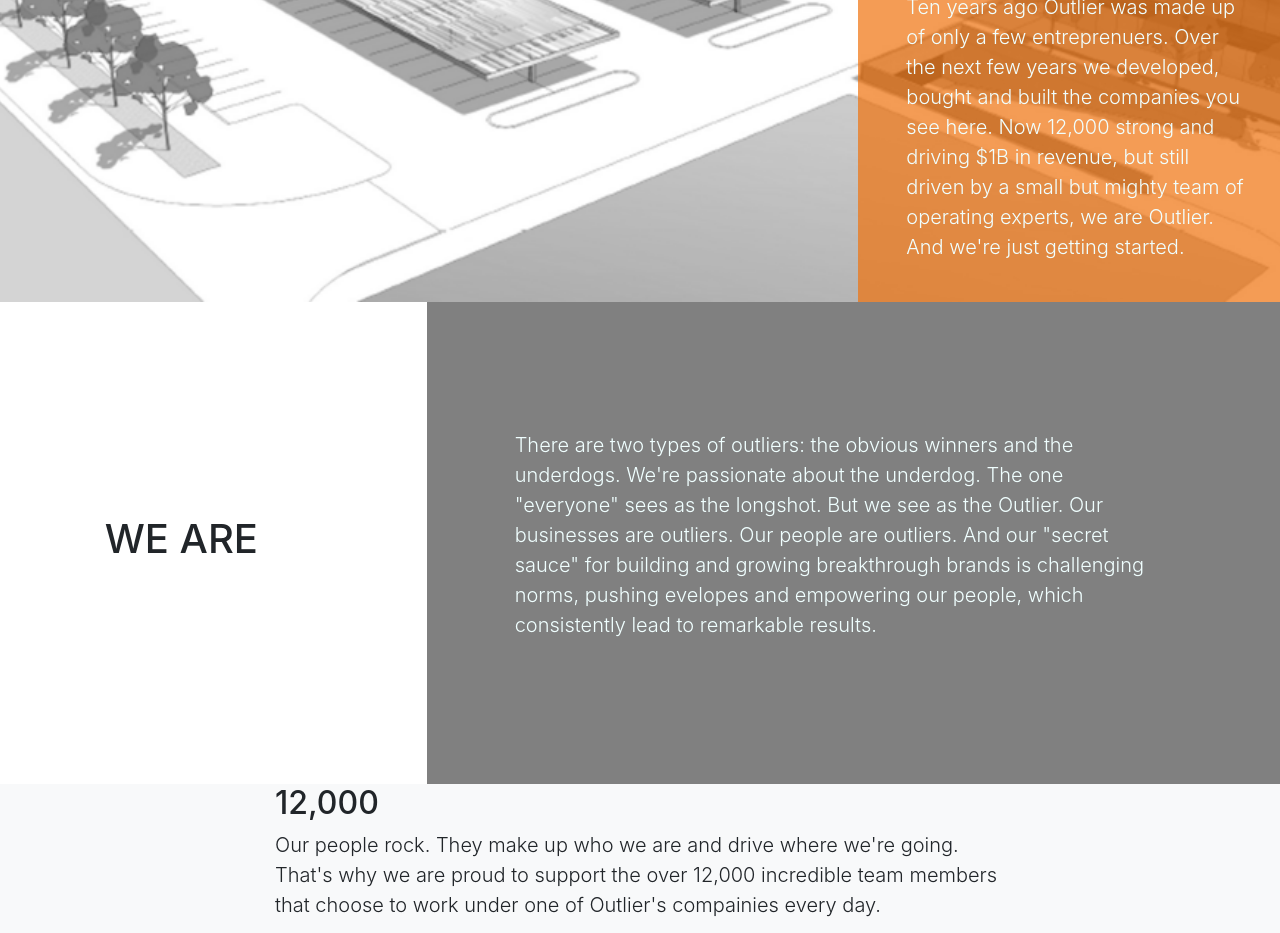
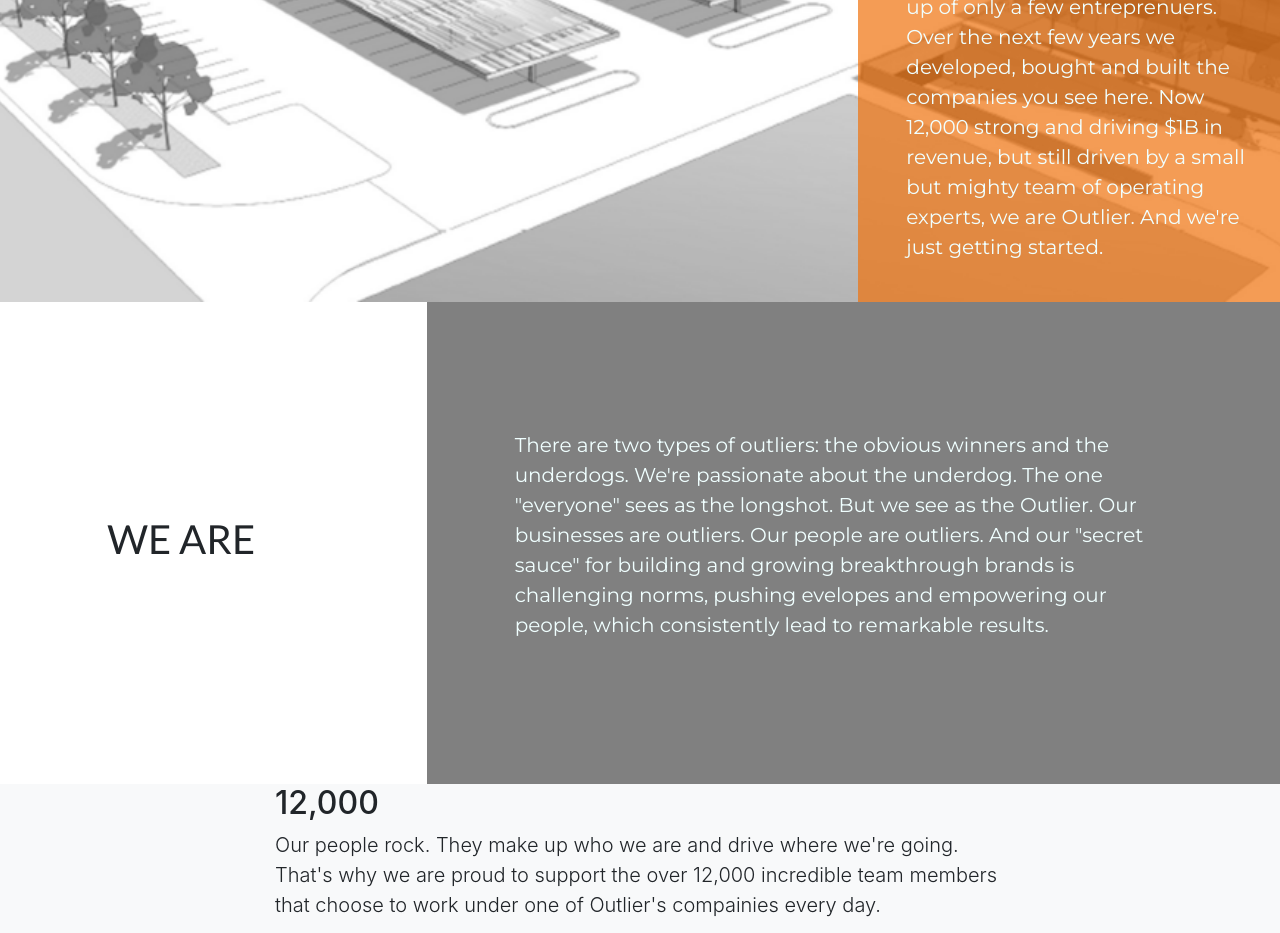
Before and after one commit to ddmartin3/outlier-one-page, a website with bundled scripts: page index.html in a window 1280 px wide. Shown: the part 498-1431 px from the top of the page. Built offline with nearby package versions, Linux system fonts and the light colour scheme.

Commit message:
removed failed attempt at timeline plugin added google fonts

```diff
--- a/css/style.css
+++ b/css/style.css
@@ -33,6 +33,7 @@
 
 #orange-box{
   background-color: rgba(240, 115, 13, 0.7);
+  font-family: 'Montserrat';
   color: azure;
   float:right;
 }
@@ -48,10 +49,12 @@
   padding-bottom: 4.5em;
   text-align: center;
   margin: auto;
+  font-family: 'Lato'
 }
 
 #about-text{
   background-color: gray;
+  font-family: 'Montserrat';
   color: azure;
   padding-left: 5.5em;
   padding-right: 8em;
--- a/index.html
+++ b/index.html
@@ -8,13 +8,16 @@
   <meta name="description" content="">
   <meta name="author" content="">
 
-  <title>Scrolling Nav - Start Bootstrap Template</title>
+  <title>Outlier - One Page</title>
 
   <!-- Bootstrap core CSS -->
   <link href="vendor/bootstrap/css/bootstrap.min.css" rel="stylesheet">
 
   <!-- Custom styles for this template -->
   <link href="css/style.css" rel="stylesheet">
+
+  <!-- Adding Google Fonts Montserrat and Lato -->
+  <link href="https://fonts.googleapis.com/css?family=Lato|Montserrat&display=swap" rel="stylesheet">
 
 </head>
 
```
Also changed, not shown: 1 other file.
